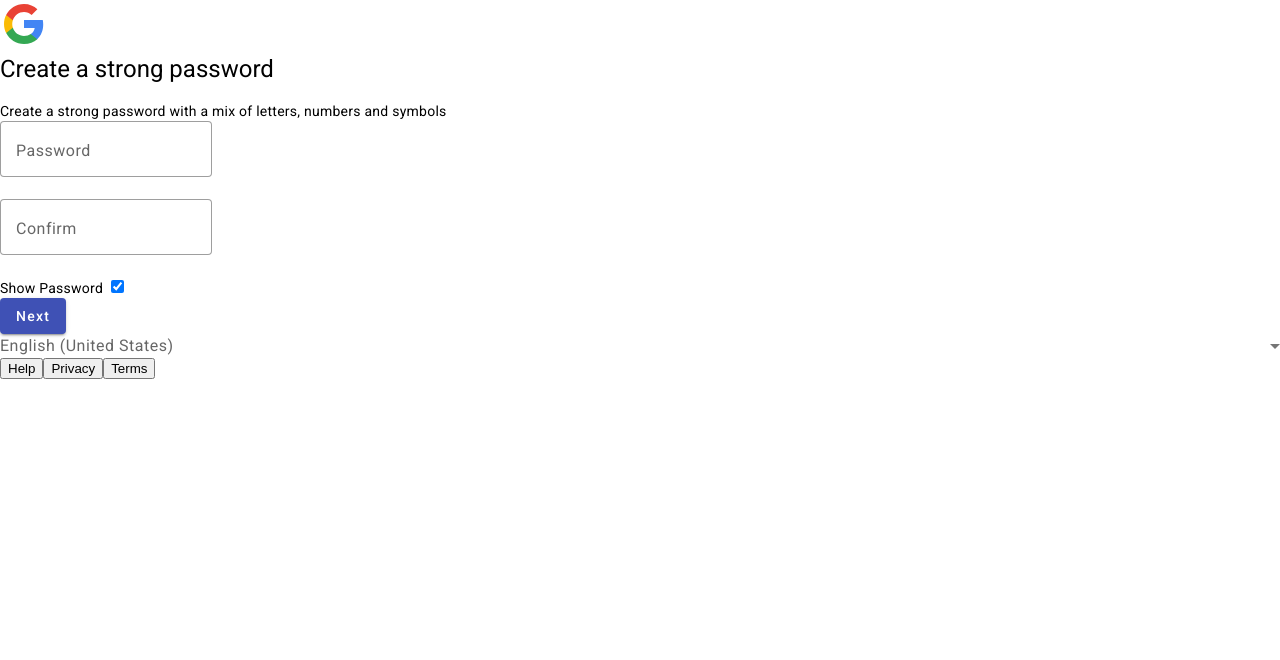
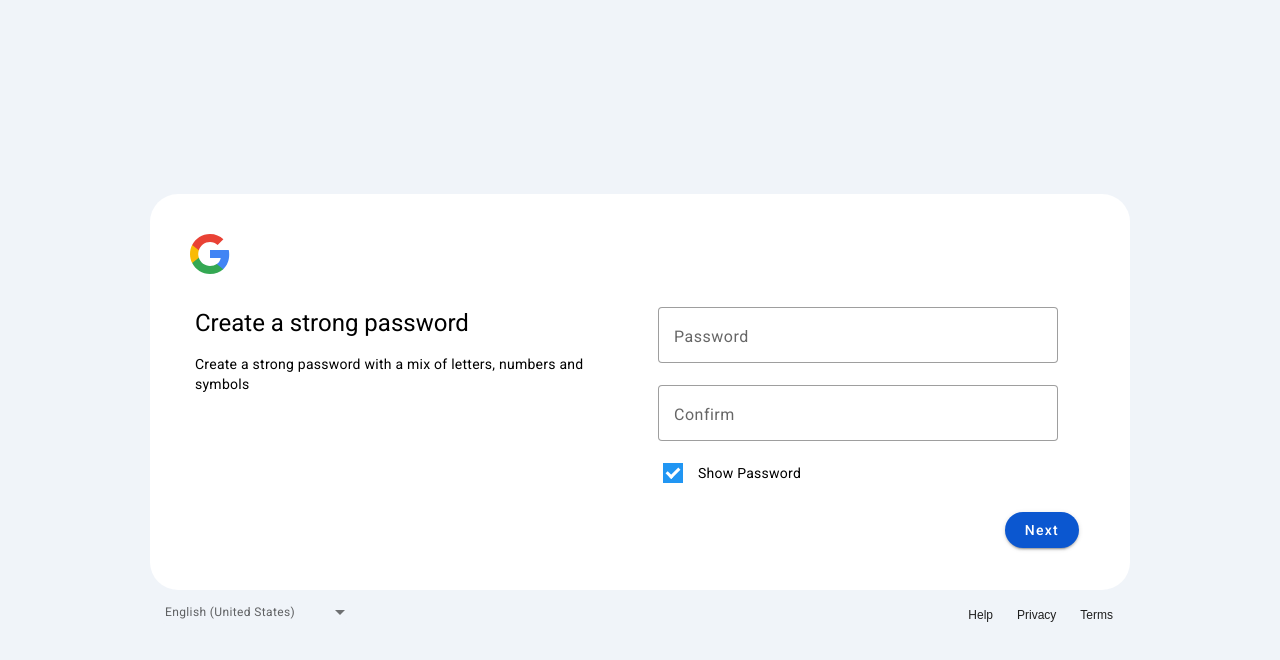
Before and after one commit to Priyesh786/GoogleKeep, an Angular app: page /password in a window 1280 px wide. Shown: the top 660 px of the page. Built offline with nearby package versions, Linux system fonts and the light colour scheme.

Commit message:
password scss and password ts

```diff
--- a/src/app/password/password.component.scss
+++ b/src/app/password/password.component.scss
@@ -0,0 +1,220 @@
+body{
+    display: flex;
+    flex-direction: column;
+    background-color: #f0f4f9;
+    justify-content: center;
+    font-family: "Google Sans", roboto, "Noto Sans Myanmar UI", arial, sans-serif;
+    font-weight: 400;
+
+}
+
+
+form{
+    flex-direction: column;
+    padding: 36px 36px 10px;
+    background-color: #ffffff ;
+     border-radius: 28px;
+    height: 350px;
+    width: 1000px;
+    margin-left: 150px ;
+    margin-right:150px;
+    display: flex;
+    margin-bottom: 0px;
+    font-family: "Google Sans", roboto, "Noto Sans Myanmar UI", arial, sans-serif !important;
+    font-weight: 400;
+}
+
+.main>.mat-mdc-button:not(:disabled) {
+    margin-left:0px;
+    color: #0B57D0;
+    font-family: "Google Sans", roboto, "Noto Sans Myanmar UI", arial, sans-serif;
+    font-weight: 400;
+    font:14px;
+}
+
+
+.last-name{
+    margin-top: 18px;
+}
+
+
+mat-form-field{
+    width:400px;
+    margin-left:9px;
+    color: #1f1f1f;
+    font-family: "Google Sans", roboto, "Noto Sans Myanmar UI", arial, sans-serif;
+    font-weight: 400;
+}
+.note{
+    margin-left:8px;
+    margin-top: 0px;
+    margin-bottom: 0px;
+    color: #444746;
+    font-size: 0.875rem;
+
+}
+.mat-mdc-form-field-subscript-wrapper,.mat-mdc-form-field-bottom-align,.ng-tns-c1205077789-0{
+   height: 60px;
+
+}
+
+mat-button{
+    padding: 0px !important;
+}
+
+.blue-button{
+   height: auto;
+   text-align: left !important;
+
+}
+.button-class{
+    display: flex;
+    flex-direction: row;
+    justify-content: end;
+    gap:20px;
+    padding-right: 15px;
+}
+.button{
+   padding-left: 20px;
+   padding-right: 20px;
+   border-radius: 50px;
+
+}
+.button-2{
+    background-color: #0B57D0 !important;
+}
+.main{
+    display: flex;
+    margin-top: 24px;
+}
+h1{
+    margin: 0;
+    padding: 0px;
+    font-family: "Google Sans", roboto, "Noto Sans Myanmar UI", arial, sans-serif;
+    font-weight: 400;
+
+    font-weight: 400;
+}
+span{
+
+    font-weight: 400;
+
+}
+.flex-container-1{
+    flex: 1;
+    display: flex;
+    flex-direction: column;
+    gap:15px;
+    margin-left:9px;
+}
+
+.flex-container-2{
+    flex: 1;
+    display: flex;
+    flex-direction: column;
+    gap:17px;
+    margin-left:9px;
+}
+
+.main-2{
+    display: flex;
+    justify-content: space-between;
+    margin-left: 160px;
+    margin-right: 155px;
+    margin-top: 10px;
+    font-size:12px;
+    color:#1f1f1f
+}
+.footer-button{
+    font-size:12px !important;
+    color: #1f1f1f !important;
+    border: none;
+    padding: 8px 12px;
+    border-radius: 8px;
+    background-color: rgb(231, 229, 229);
+
+}
+
+.footer-button:not(:hover){
+    background-color: transparent;
+
+}
+.example-margin {
+    margin: 0 12px;
+  }
+.ee {
+    background-color: #f0f4f9;
+    width: 180px;
+    font-size: 12px;
+    padding-left: 5px;
+    padding-right: 5px;
+    border-radius: 5px;
+}
+.ee:hover {
+    background-color: #e7e5e5;
+}
+
+.confirm {
+    margin-left: 14px;
+}
+
+.container {
+    display: block;
+    position: relative;
+    padding-left: 35px;
+    margin-bottom: 12px;
+    cursor: pointer;
+    // font-size: 22px;
+    -webkit-user-select: none;
+    -moz-user-select: none;
+    -ms-user-select: none;
+    user-select: none;
+  }
+
+
+  .container input {
+    position: absolute;
+    opacity: 0;
+    cursor: pointer;
+    height: 0;
+    width: 0;
+  }
+
+  .checkmark {
+    position: absolute;
+    top: 0;
+    left: 0;
+    height: 20px;
+    width: 20px;
+    background-color: #eee;
+  }
+
+  .container:hover input ~ .checkmark {
+    background-color: #ccc;
+  }
+
+  .container input:checked ~ .checkmark {
+    background-color: #2196F3;
+  }
+
+  .checkmark:after {
+    content: "";
+    position: absolute;
+    display: none;
+  }
+
+  .container input:checked ~ .checkmark:after {
+    display: block;
+  }
+
+  .container .checkmark:after {
+    left: 6px;
+    top: 2px;
+    width: 5px;
+    height: 10px;
+    border: solid white;
+    border-width: 0 3px 3px 0;
+    -webkit-transform: rotate(45deg);
+    -ms-transform: rotate(45deg);
+    transform: rotate(45deg);
+  }
```
